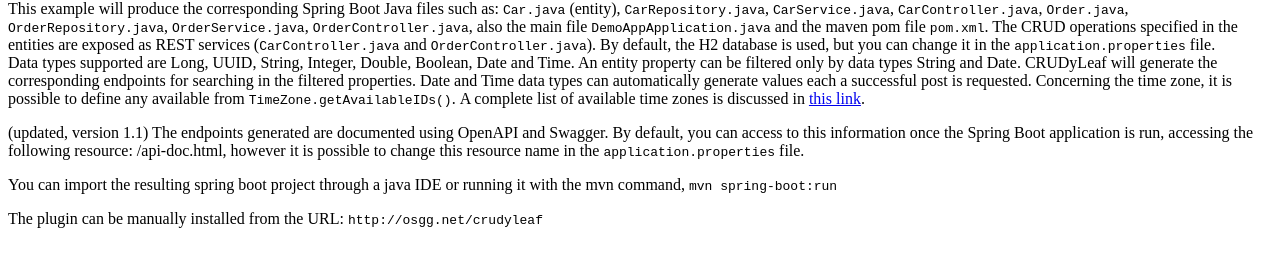
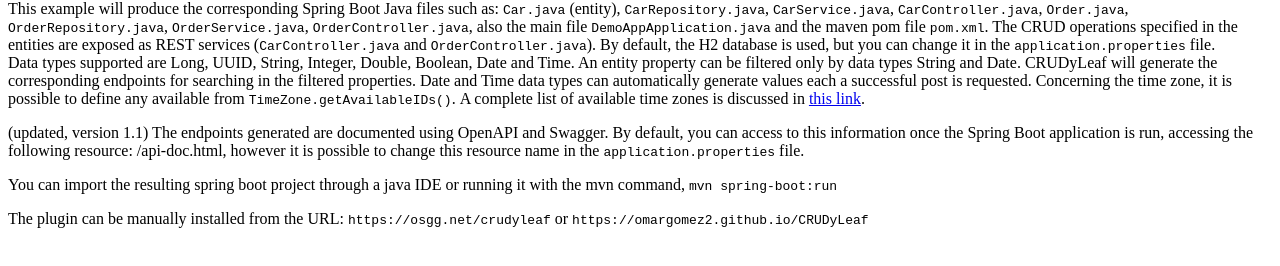
Before and after one commit to omargomez2/CRUDyLeaf, a plain HTML site: page index.html in a window 1280 px wide. Shown: the part 492-758 px from the top of the page. Drawn offline with Linux system fonts and the light colour scheme.

Commit message:
Update index.html
v2

```diff
--- a/index.html
+++ b/index.html
@@ -18,6 +18,6 @@
 
 <p>You can import the resulting spring boot project through&nbsp;a java&nbsp;IDE or running it with the mvn command, <code>mvn spring-boot:run</code></p>
 
-<p>The plugin can be manually installed from the URL: <code>http://osgg.net/crudyleaf</code></p>
+<p>The plugin can be manually installed from the URL: <code>https://osgg.net/crudyleaf</code> or <code>https://omargomez2.github.io/CRUDyLeaf </code></p>
   </body>
 </html>
```
